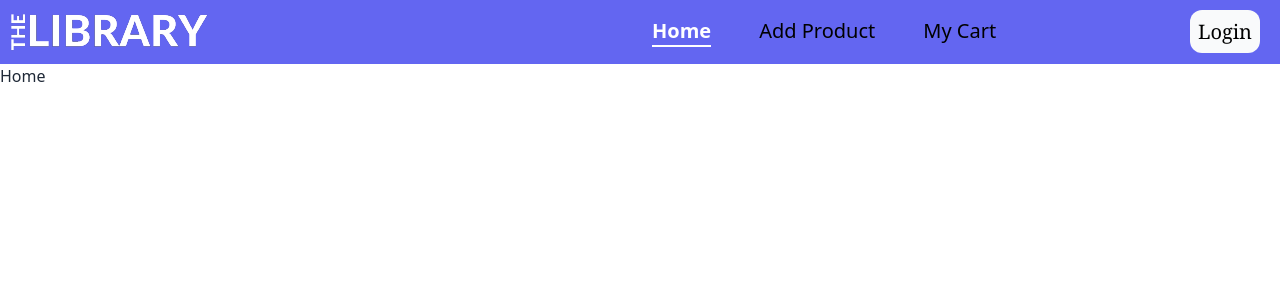
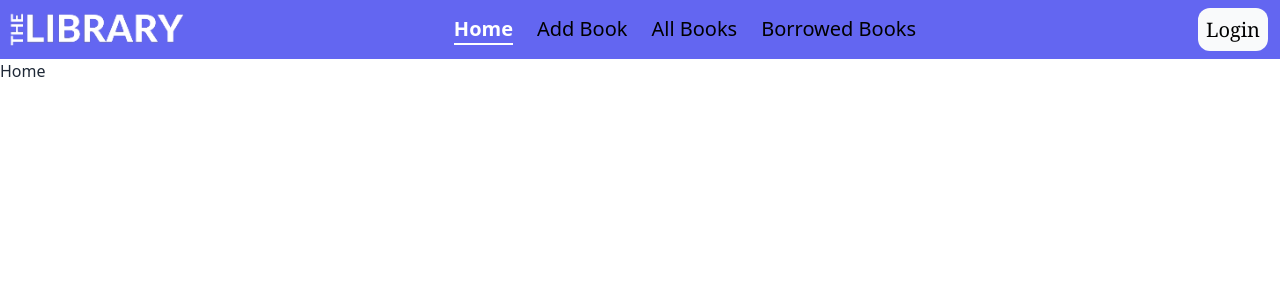
Before and after one commit to msp-sohan/library-management-client, a React (Vite) app: page / in a window 1280 px wide. Shown: the top 300 px of the page. Built offline with nearby package versions, Linux system fonts and the light colour scheme; no server answers.

Commit message:
Implement Firebase Authentication for ragistration, login and google sign in.

```diff
--- a/src/Component/Navbar/Navbar.jsx
+++ b/src/Component/Navbar/Navbar.jsx
@@ -13,7 +13,7 @@ const Navbar = () => {
 	const handleLogOut = () => {
 		logOut()
 			.then(() => {
-				toast.success('Successfully Logout');
+				toast.success('Logout Successfully ');
 				navigate('/login');
 			})
 			.catch((error) => {
@@ -23,106 +23,78 @@ const Navbar = () => {
 
 	const navlinks = (
 		<>
-			<NavLink
-				to="/"
-				className={({ isActive, isPending }) =>
-					isPending
-						? 'pending'
-						: isActive
-							? 'active hover:border-b-2 border-b-white  text-white text-lg md:text-xl mx-3 rounded-none font-semibold border-b-2'
-							: 'hover:border-b-2 border-b-white  text-black text-lg md:text-xl mx-3 rounded-none '
-				}>
+			<NavLink to="/" className={({ isActive, isPending }) => isPending ? 'pending' : isActive
+				? 'active hover:border-b-2 border-b-white  text-white text-lg md:text-xl mx-3 rounded-none font-semibold border-b-2'
+				: 'hover:border-b-2 border-b-white  text-black text-lg md:text-xl mx-3 rounded-none'}>
 				Home
 			</NavLink>
-			<NavLink
-				to="/login"
-				className={({ isActive, isPending }) =>
-					isPending
-						? 'pending'
-						: isActive
-							? 'active hover:border-b-2 border-b-white  text-white text-lg md:text-xl  mx-3 rounded-none font-semibold border-b-2'
-							: 'hover:border-b-2 border-b-white  text-black text-lg md:text-xl  mx-3 rounded-none'
-				}>
-				Add Product
+			<NavLink to="/addBook" className={({ isActive, isPending }) => isPending ? 'pending' : isActive
+				? 'active hover:border-b-2 border-b-white  text-white text-lg md:text-xl  mx-3 rounded-none font-semibold border-b-2'
+				: 'hover:border-b-2 border-b-white  text-black text-lg md:text-xl  mx-3 rounded-none'}>
+				Add Book
 			</NavLink>
-			<NavLink
-				to="/register"
-				className={({ isActive, isPending }) =>
-					isPending
-						? 'pending'
-						: isActive
-							? 'active hover:border-b-2 border-b-white  text-white text-lg md:text-xl mx-3  rounded-none font-semibold border-b-2'
-							: 'hover:border-b-2 border-b-white  text-black text-lg md:text-xl mx-3 rounded-none '
-				}>
-				My Cart
+			<NavLink to="/AllBooks" className={({ isActive, isPending }) => isPending ? 'pending' : isActive
+				? 'active hover:border-b-2 border-b-white  text-white text-lg md:text-xl mx-3  rounded-none font-semibold border-b-2'
+				: 'hover:border-b-2 border-b-white  text-black text-lg md:text-xl mx-3 rounded-none '}>
+				All Books
+			</NavLink>
+			<NavLink to="/borrowedBooks" className={({ isActive, isPending }) => isPending ? 'pending' : isActive
+				? 'active hover:border-b-2 border-b-white  text-white text-lg md:text-xl mx-3  rounded-none font-semibold border-b-2'
+				: 'hover:border-b-2 border-b-white  text-black text-lg md:text-xl mx-3 rounded-none '}>
+				Borrowed Books
 			</NavLink>
 		</>
 	);
 	return (
-		<div>
-			<div className="navbar bg-indigo-500 container mx-auto ">
-				<div className="navbar-start md:hidden">
+		<div className=''>
+			<div className="flex py-3 justify-between items-center bg-indigo-500 container mx-auto">
+				{/* Navbar Start */}
+				<div className="lg:hidden">
 					<div className="dropdown ">
-						<label tabIndex={0} className="btn btn-ghost btn-circle">
-							<svg
-								xmlns="http://www.w3.org/2000/svg"
-								className="h-5 w-5"
-								fill="none"
-								viewBox="0 0 24 24"
-								stroke="currentColor">
-								<path
-									strokeLinecap="round"
-									strokeLinejoin="round"
-									strokeWidth="2"
-									d="M4 6h16M4 12h16M4 18h7" />
+						<label tabIndex={0} className="btn btn-ghost btn-circle bg-gray-100 ml-2">
+							<svg xmlns="http://www.w3.org/2000/svg" className="h-5 w-5" fill="none" viewBox="0 0 24 24" stroke="currentColor">
+								<path strokeLinecap="round" strokeLinejoin="round" strokeWidth="2" d="M4 6h16M4 12h16M4 18h7" />
 							</svg>
 						</label>
-						<ul
-							tabIndex={0}
-							className="menu menu-sm space-y-3 dropdown-content mt-3 z-[1] p-2 shadow bg-indigo-500 rounded-box w-52">
+						<ul tabIndex={0} className="menu menu-sm space-y-3 dropdown-content mt-3 z-[1] p-2 shadow bg-indigo-500 rounded-box w-52">
 							{navlinks}
 						</ul>
 					</div>
 				</div>
-				<div className="sm:navbar-center md:navbar-start">
-					<img src={logo} alt="" />
+
+				{/* Navbar Center */}
+				<div className="md:pl-24 lg:pl-0">
+					<img src={logo} alt="" className='w-36 lg:w-44 ml-2' />
 				</div>
-				<div className="navbar-end md:navbar-start">
-					<ul className="hidden md:flex gap-6">{navlinks}</ul>
+
+				{/* Navbar End */}
+				<div className="">
+					<ul className="hidden lg:flex">{navlinks}</ul>
 				</div>
-				<div className="dropdown ">
+
+				{/* User Information */}
+				<div className="dropdown">
 					<label tabIndex={0} className="">
 						<div className="">
 							{user?.email ? (
-								<button className="btn-circle">
-									<img
-										className="right-0 btn-circle"
-										src={
-											user?.photoURL ? user.photoURL : userPic
-										}></img>
+								<button className="btn-circle mr-2">
+									<img src={user?.photoURL ? user.photoURL : userPic} className="right-0 btn-circle"></img>
 								</button>
 							) : (
-								<Link
-									to="/login"
-									className="hover:border-b-2 border-b-red-500 hover:btn-ghost hover:text-white hover:font-medium  text-black text-lg md:text-xl mx-3 rounded-xl capitalize font-serif bg-gray-50 p-2">
+								<Link to="/login" className="hover:border-b-2 border-b-red-500 hover:btn-ghost hover:text-white hover:font-medium  text-black text-lg md:text-xl mx-3 rounded-xl capitalize font-serif bg-gray-50 p-2">
 									Login
 								</Link>
 							)}
 						</div>
 					</label>
 					{user && (
-						<ul
-							tabIndex={0}
-							className="menu absolute right-0 text-left menu-sm text-black space-y-3 dropdown-content mt-3 z-1 p-2 shadow bg-slate-200 rounded-box w-48">
+						<ul tabIndex={0} className="menu absolute right-0 text-left menu-sm text-black space-y-3 dropdown-content mt-3 z-1 p-2 shadow bg-slate-200 rounded-box w-48">
 							<h2 className="text-lg flex items-center gap-4">
-								<FaUserTie></FaUserTie>
-								{user?.displayName ? user?.displayName : user?.email}
+								<FaUserTie></FaUserTie> {user?.displayName ? user?.displayName : user?.email}
 							</h2>
 							<hr className="border border-black w-full" />
-							<button
-								onClick={handleLogOut}
-								className="text-lg flex items-center gap-4 btn-ghost rounded-[10px] px-2">
-								<MdOutlineLogout></MdOutlineLogout>Log Out
+							<button onClick={handleLogOut} className="text-lg flex items-center gap-4 btn-ghost rounded-[10px] px-2">
+								<MdOutlineLogout></MdOutlineLogout> Log Out
 							</button>
 						</ul>
 					)}
--- /dev/null
+++ b/src/Pages/AddBook/AddBook.jsx
@@ -0,0 +1,10 @@
+
+const AddBook = () => {
+   return (
+      <div>
+         <h1>AddBook</h1>
+      </div>
+   );
+};
+
+export default AddBook;
--- /dev/null
+++ b/src/Pages/AllBooks/AllBooks.jsx
@@ -0,0 +1,10 @@
+
+const AllBooks = () => {
+   return (
+      <div>
+         <h1>AllBooks</h1>
+      </div>
+   );
+};
+
+export default AllBooks;
--- /dev/null
+++ b/src/Pages/BorrowedBooks/BorrowedBooks.jsx
@@ -0,0 +1,10 @@
+
+const BorrowedBooks = () => {
+   return (
+      <div>
+         <h1>BorrowedBooks</h1>
+      </div>
+   );
+};
+
+export default BorrowedBooks;
--- a/src/Pages/Login/Login.jsx
+++ b/src/Pages/Login/Login.jsx
@@ -11,8 +11,7 @@ const Login = () => {
 	const onSubmit = (data) => {
 		const { email, password } = data;
 		signInUser(email, password)
-			.then((result) => {
-				console.log(result.user);
+			.then(() => {
 				toast.success('Successfully Login');
 				navigate('/');
 			})
```
Also changed, not shown: src/Routes/Routes.jsx (+17 -10 lines).
